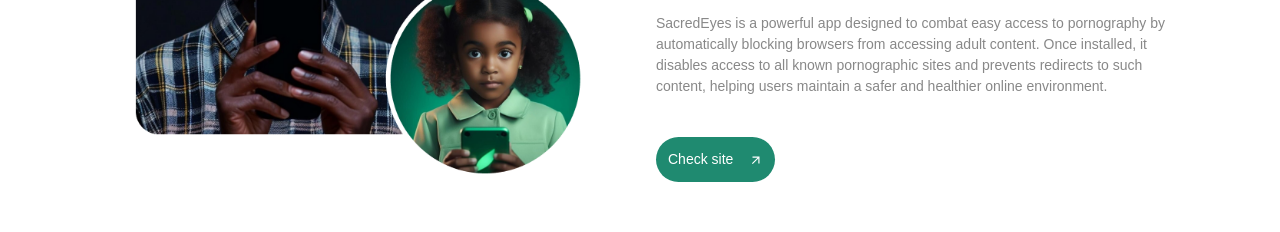
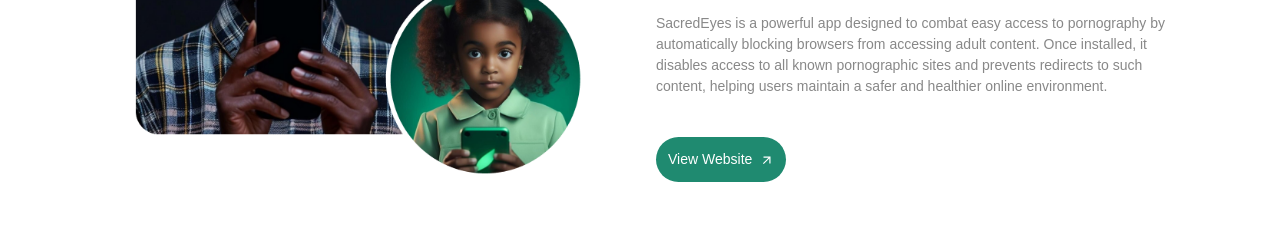
Before and after one commit to ajeigbepaul/MergedTechwave, a Next.js app: page /innovations in a window 1280 px wide. Shown: the part 1260-1492 px from the top of the page. Built offline with nearby package versions, Linux system fonts and the light colour scheme.

Commit message:
updated the button

```diff
--- a/app/(home)/innovations/page.tsx
+++ b/app/(home)/innovations/page.tsx
@@ -121,7 +121,7 @@
                 <Link href={"https://sacredeyes.org/"} target="_blank">
                   <Button
                     icon2
-                    name="Check site"
+                    name="View Website"
                     buttonClass="p-3 w-fit bg-brandcolor text-white text-[14px]"
                   />
                 </Link>
--- a/components/Button.tsx
+++ b/components/Button.tsx
@@ -17,8 +17,8 @@
       className={`${buttonClass} rounded-full flex items-center justify-center`}
     >
       {name}
-      {icon2 && <MdOutlineArrowOutward className="ml-4" />}
-      {icon && <FaArrowRight className="ml-4" />}
+      {icon2 && <MdOutlineArrowOutward className="ml-2" />}
+      {icon && <FaArrowRight className="ml-2" />}
     </button>
   );
 };
```
